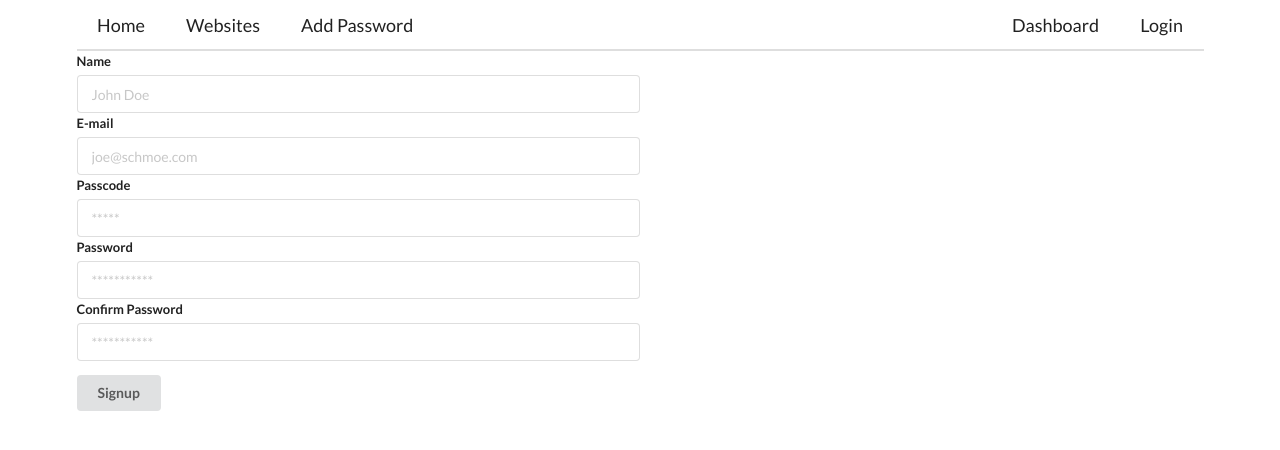
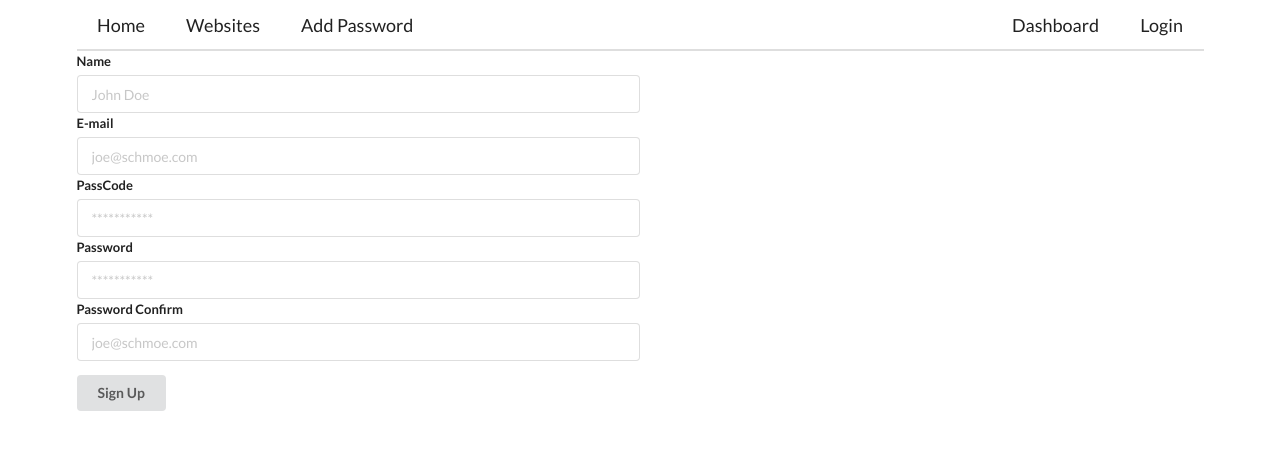
Before and after one commit to chiragxarora/Remember-Not, a React (Create React App) app in the folder client/: page /signup in a window 1280 px wide. Shown: the top 450 px of the page. Built offline with nearby package versions, Linux system fonts and the light colour scheme.

Commit message:
signup added on frontend

```diff
--- a/client/src/Components/App.js
+++ b/client/src/Components/App.js
@@ -1,5 +1,6 @@
 import React from "react";
-import { BrowserRouter, Route } from "react-router-dom";
+import { BrowserRouter, Redirect, Route } from "react-router-dom";
+import { connect } from 'react-redux';
 import Home from "./Home";
 import AddPassword from "./AddPassword";
 import Websites from "./Websites";
@@ -8,7 +9,7 @@ import Dashboard from "./Dashboard";
 import Login from "./Login";
 import Signup from "./Signup";
 
-function App() {
+function App({auth}) {
   return (
     <div className="ui container">
       <BrowserRouter>
@@ -17,11 +18,19 @@ function App() {
         <Route path="/websites" exact component={Websites} />
         <Route path="/addpassword" exact component={AddPassword} />
         <Route path="/me" exact component={Dashboard} />
+        <Route path="/login" exact render={() => auth.active === true ? <Redirect to='/' /> : <Redirect to='/login' />} />
         <Route path="/login" exact component={Login} />
+        <Route path="/signup" exact render={() => auth.active === true ? <Redirect to='/' /> : <Redirect to='/signup' />} />
         <Route path="/signup" exact component={Signup} />
       </BrowserRouter>
     </div>
   );
 }
 
-export default App;
+const mapStateToProps = (state) => {
+  return {
+    auth: state.auth
+  }
+}
+
+export default connect(mapStateToProps)(App);
--- a/client/src/Components/NavBar.js
+++ b/client/src/Components/NavBar.js
@@ -1,5 +1,5 @@
 import React from "react";
-import { NavLink} from 'react-router-dom';
+import { NavLink, Link} from 'react-router-dom';
 import { connect } from 'react-redux';
 import { tryLogout } from '../Redux/Actions';
 
@@ -8,11 +8,11 @@ const NavBar = ({auth, tryLogout}) => {
     <div>
       <div className="ui secondary pointing menu massive">
           <NavLink to="/" exact className="item">Home</NavLink>
-          <NavLink to="/websites" className="item">Websites</NavLink>
-          <NavLink to="/addpassword" className="item">Add Password</NavLink>
+          <NavLink to="/websites" exact className="item">Websites</NavLink>
+          <NavLink to="/addpassword" exact className="item">Add Password</NavLink>
         <div className="right menu">
-          <NavLink to="/me" className="item">Dashboard</NavLink>
-          {auth.active===true ? <NavLink to="/" onClick={tryLogout} exact className="item">Logout</NavLink> : <NavLink to="/login" className="item">Login</NavLink>}
+          <NavLink to="/me" exact className="item">Dashboard</NavLink>
+          {auth.active===true ? <Link to="/" onClick={tryLogout} exact className="item">Logout</Link> : <NavLink to="/login" exact className="item">Login</NavLink>}
         </div>
       </div>
     </div>
--- a/client/src/Components/Signup.js
+++ b/client/src/Components/Signup.js
@@ -1,23 +1,86 @@
-import React from 'react';
+import React from "react";
+import { connect } from "react-redux";
+import Home from './Home';
+import { trySignup } from "../Redux/Actions";
 
-const Signup = () => {
+class Signup extends React.Component {
+  state = {
+    name: "",
+    email: "",
+    passCode: "",
+    password: "",
+    passwordConfirm: "",
+  };
+
+  onSubmitSignupForm = (e) => {
+    e.preventDefault();
+    this.props.trySignup(
+      this.state.name,
+      this.state.email,
+      this.state.passCode,
+      this.state.password,
+      this.state.passwordConfirm
+    );
+  };
+
+  componentDidMount() {}
+
+  render() {
+    if(this.props.auth.active) {
+      return <Home />
+    }
     return (
-        <div class="ui form">
-          <div class="field eight wide">
+      <div>
+        <form onSubmit={this.onSubmitSignupForm} className="ui form">
+          <div className="field eight wide">
             <label>Name</label>
-            <input type="text" placeholder="John Doe" />
+            <input
+              type="text"
+              value={this.state.name}
+              onChange={(e) => this.setState({ name: e.target.value })}
+              placeholder="John Doe"
+            />
             <label>E-mail</label>
-            <input type="email" placeholder="joe@schmoe.com" />
-            <label>Passcode</label>
-            <input type="password" placeholder="*****" />
+            <input
+              type="email"
+              value={this.state.email}
+              onChange={(e) => this.setState({ email: e.target.value })}
+              placeholder="joe@schmoe.com"
+            />
+            <label>PassCode</label>
+            <input
+              type="password"
+              value={this.state.passCode}
+              onChange={(e) => this.setState({ passCode: e.target.value })}
+              placeholder="***********"
+            />
             <label>Password</label>
-            <input type="password" placeholder="***********" />
-            <label>Confirm Password</label>
-            <input type="password" placeholder="***********" />
+            <input
+              type="password"
+              value={this.state.password}
+              onChange={(e) => this.setState({ password: e.target.value })}
+              placeholder="***********"
+            />
+            <label>Password Confirm</label>
+            <input
+              type="password"
+              value={this.state.passwordConfirm}
+              onChange={(e) => this.setState({ passwordConfirm: e.target.value })}
+              placeholder="joe@schmoe.com"
+            />
           </div>
-          <div class="ui submit button">Signup</div>
-        </div>
-      );
+          <button className="ui submit button">Sign Up</button>
+        </form>
+      </div>
+    );
+  }
 }
 
-export default Signup;
+const mapStateToProps = (state) => {
+  console.log(state);
+  return {
+    auth: state.auth,
+  };
+};
+
+export default connect(mapStateToProps, { trySignup })(Signup);
--- a/client/src/Redux/Actions/index.js
+++ b/client/src/Redux/Actions/index.js
@@ -1,4 +1,33 @@
 import { User } from "../../api";
+
+export const trySignup = (name, email, passCode, password, passwordConfirm) => {
+  return async (dispatch) => {
+    try {
+      const response = await User.post(
+        "/signup",
+        {
+          name,
+          email,
+          passCode,
+          password,
+          passwordConfirm
+        },
+        {
+          withCredentials: true,
+        }
+      );
+      dispatch({
+        type: "SIGNUP_SUCCESS",
+        payload: response.data,
+      });
+    } catch (err) {
+      dispatch({
+        type: "SIGNUP_FAILED",
+        payload: err.response.data,
+      });
+    }
+  };
+};
 
 export const tryLogin = (email, password) => {
   return async (dispatch) => {
@@ -29,12 +58,9 @@ export const tryLogin = (email, password) => {
 export const tryLogout = () => {
   return async (dispatch) => {
     try {
-      const response = await User.get(
-        "/logout",
-        {
-          withCredentials: true,
-        }
-      );
+      const response = await User.get("/logout", {
+        withCredentials: true,
+      });
       dispatch({
         type: "LOGOUT_SUCCESS",
         payload: response.data,
--- a/client/src/Redux/Reducers/authReducer.js
+++ b/client/src/Redux/Reducers/authReducer.js
@@ -1,19 +1,28 @@
 export const authReducer = (state = { active: false }, action) => {
   switch (action.type) {
-    case "LOGIN_SUCCESS":
+    case "SIGNUP_SUCCESS":
       let newState1 = { ...state };
       newState1.active = true;
       newState1.data = action.payload.data;
       return newState1;
 
+    case "SIGNUP_FAILED":
+      return state;
+
+    case "LOGIN_SUCCESS":
+      let newState2 = { ...state };
+      newState2.active = true;
+      newState2.data = action.payload.data;
+      return newState2;
+
     case "LOGIN_FAILED":
       return state;
 
     case "LOGOUT_SUCCESS":
-      let newState2 = { ...state };
-      newState2.active = false;
-      newState2.data = undefined;
-      return newState2;
+      let newState3 = { ...state };
+      newState3.active = false;
+      newState3.data = undefined;
+      return newState3;
 
     case "LOGOUT_FAILED":
       return state;
```
